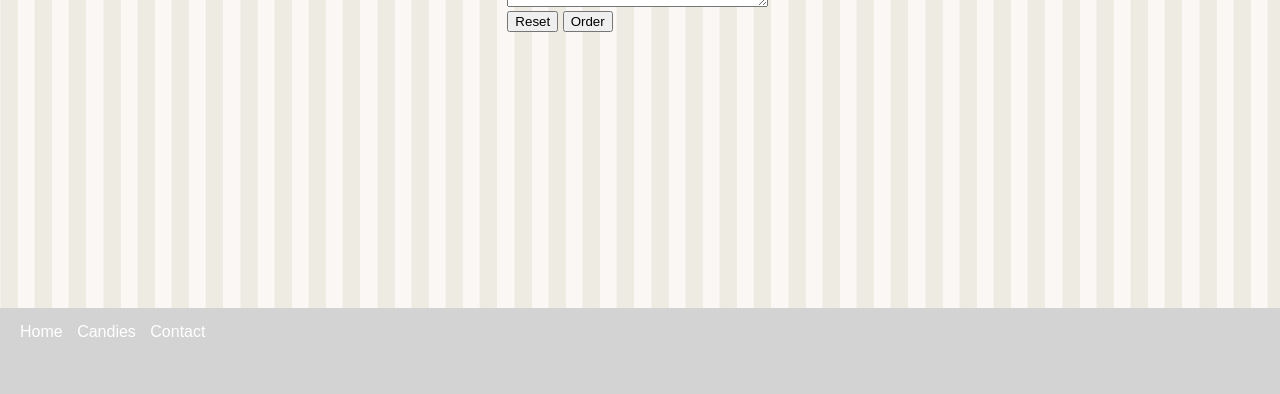
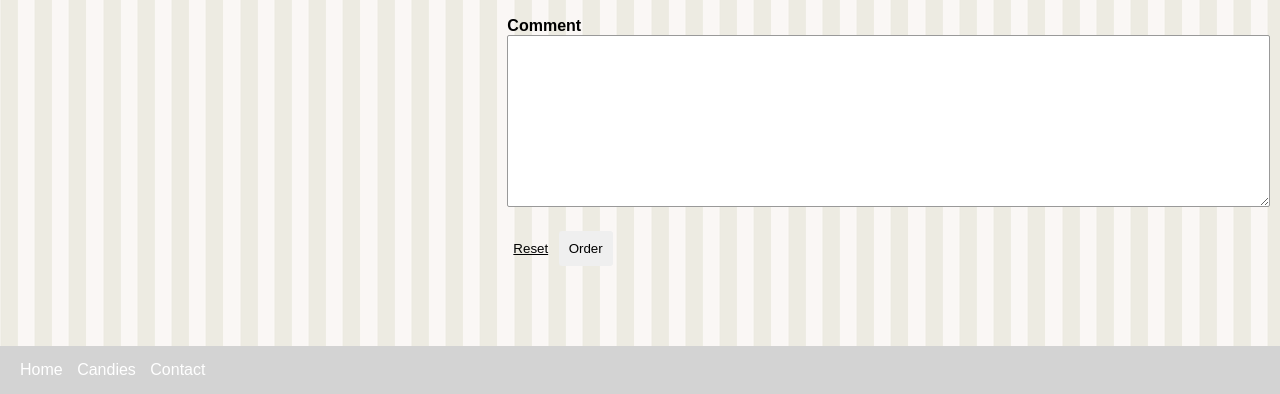
Before and after one commit to jeanniegtang/boba-shop, a plain HTML site: page order.html in a window 1280 px wide. Shown: the part 468-862 px from the top of the page. Before the commit the page ends 824 px from the top, so only its background shows below. Drawn offline with Linux system fonts and the light colour scheme.

Commit message:
add styling to order form

```diff
--- a/order.html
+++ b/order.html
@@ -6,6 +6,36 @@
     <meta name="viewport" content="width=device-width, initial-scale=1.0">
     <link rel="stylesheet" href="style.css" type="text/css"/>
     <title>Yummm Bite</title>
+    <style>
+        .input-group {
+            margin-bottom: 20px;
+        }
+
+        .input-group input, .input-group textarea, .input-group select {
+            padding: 10px;
+            border: solid 1px #999;
+            border-radius: 2px;
+            width: 100%;
+        }
+
+        label {
+            font-weight: bold;
+        }
+
+        input[type="reset"] {
+            background: transparent;
+            border: 0;
+            text-decoration: underline;
+            cursor: pointer;
+        }
+
+        input[type="submit"] {
+            border: solid 0px #999;
+            border-radius: 3px;
+            padding: 10px;
+            cursor: pointer;
+        }
+    </style>
 </head>
 <body>
     <header>
```
